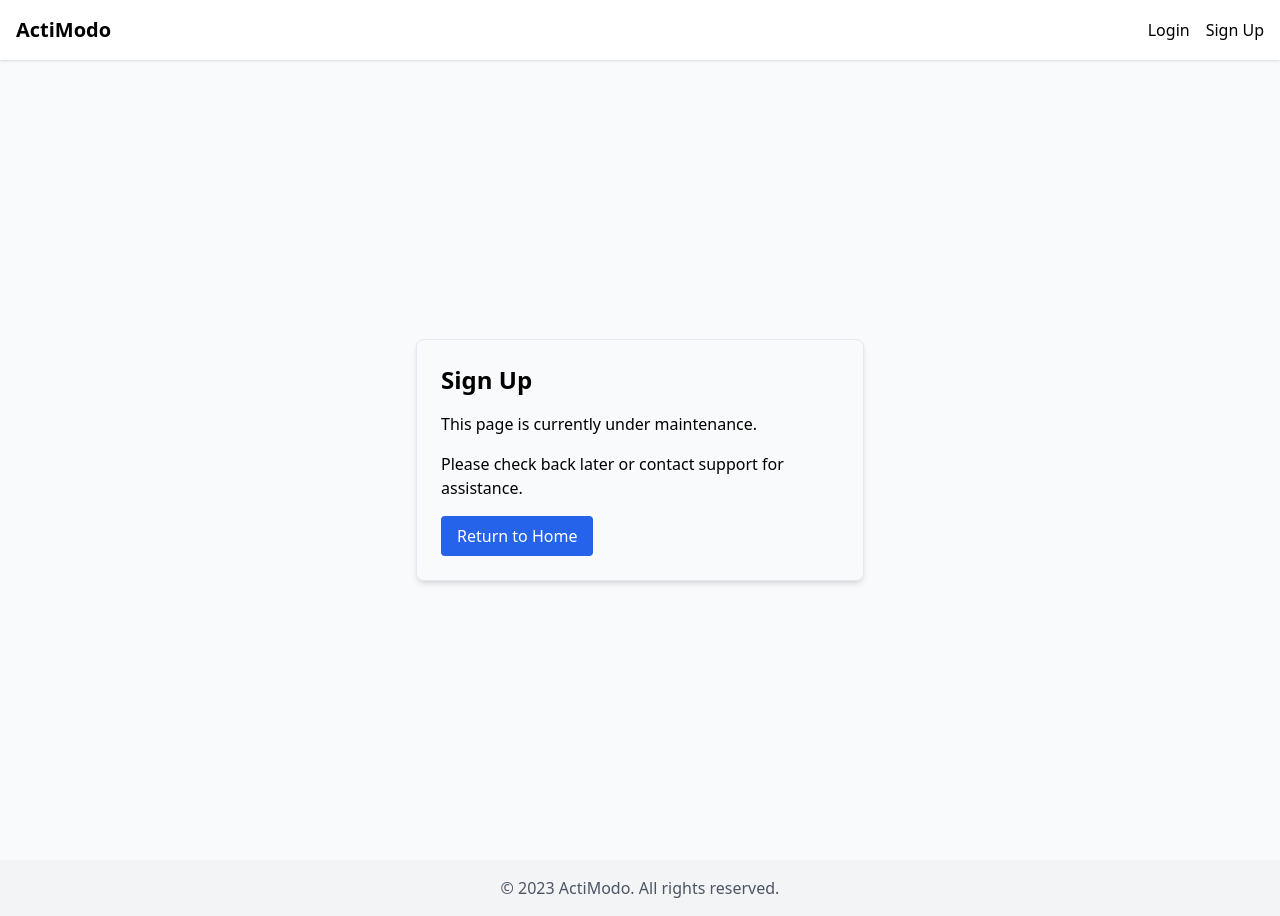
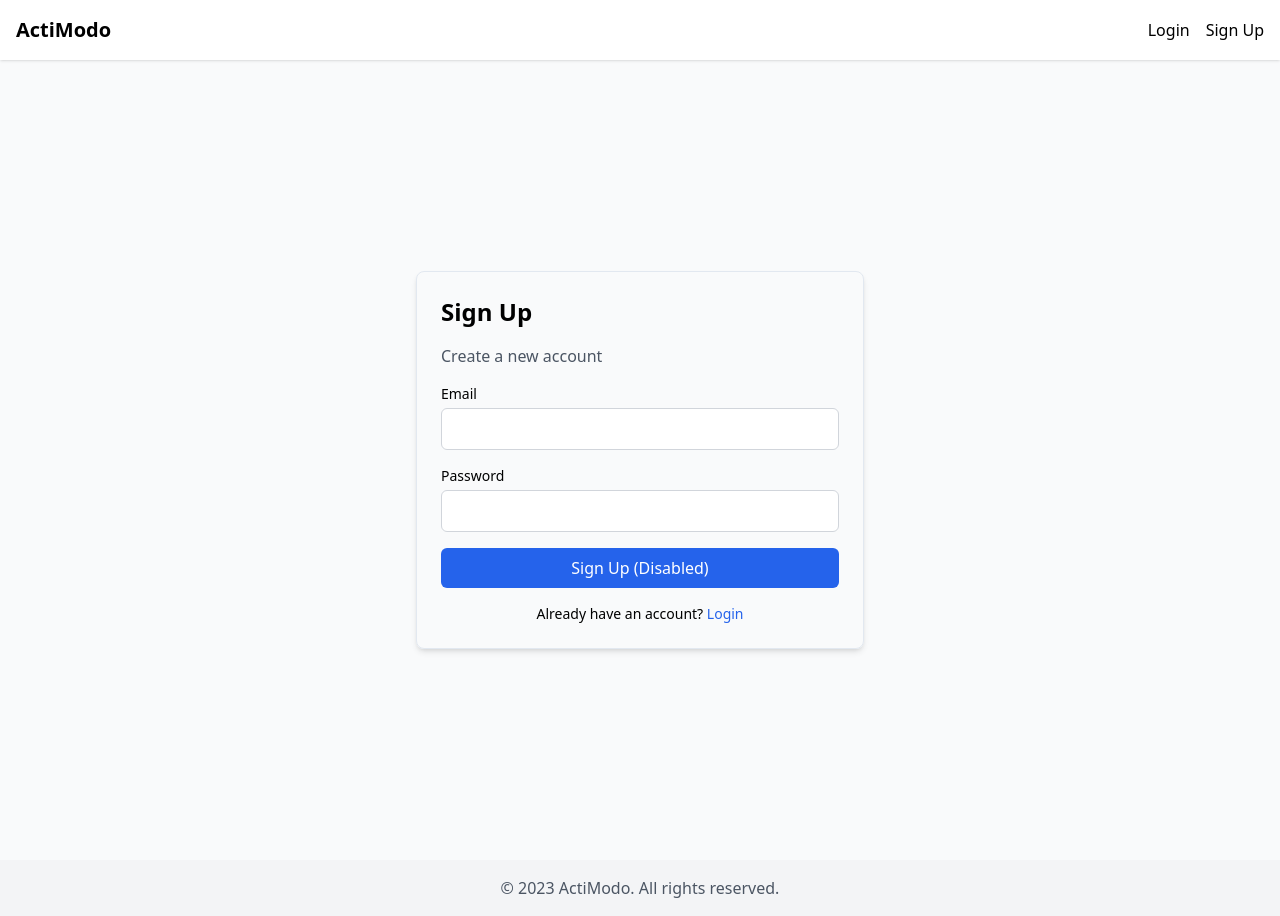
Before and after one commit to DaWakeOne/football-booking-frontend, a Next.js app: page /signup in a window 1280 px wide. Built offline with nearby package versions, Linux system fonts and the light colour scheme.

Commit message:
feat: create simplified auth provider and forms
Add minimal auth provider and disabled signup/login forms.

Co-authored-by: null <207567534+DaWakeOne@users.noreply.github.com>

```diff
--- a/app/layout.tsx
+++ b/app/layout.tsx
@@ -1,6 +1,7 @@
 import type React from "react"
 import "./globals.css"
 import type { Metadata } from "next"
+import { AuthProvider } from "@/components/auth-provider"
 
 export const metadata: Metadata = {
   title: "ActiModo - Football Field Booking Platform",
@@ -16,6 +17,7 @@ export default function RootLayout({
   return (
     <html lang="en">
       <body className="min-h-screen bg-gray-50">
+        <AuthProvider>
           <header className="bg-white p-4 shadow">
             <div className="container mx-auto flex items-center justify-between">
               <a href="/" className="text-xl font-bold">
@@ -37,6 +39,7 @@ export default function RootLayout({
               <p>© 2023 ActiModo. All rights reserved.</p>
             </div>
           </footer>
+        </AuthProvider>
       </body>
     </html>
   )
--- a/app/login/page.tsx
+++ b/app/login/page.tsx
@@ -1,13 +1,20 @@
+import { LoginForm } from "@/components/login-form"
+
 export default function LoginPage() {
   return (
     <div className="flex min-h-screen flex-col items-center justify-center p-4">
       <div className="w-full max-w-md space-y-4 rounded-lg border p-6 shadow-md">
         <h1 className="text-2xl font-bold">Login</h1>
-        <p>This page is currently under maintenance.</p>
-        <p>Please check back later or contact support for assistance.</p>
-        <a href="/" className="inline-block rounded bg-blue-600 px-4 py-2 text-white hover:bg-blue-700">
-          Return to Home
-        </a>
+        <p className="text-gray-600">Access your account</p>
+        <LoginForm />
+        <div className="text-center text-sm">
+          <p>
+            Don't have an account?{" "}
+            <a href="/signup" className="text-blue-600 hover:underline">
+              Sign Up
+            </a>
+          </p>
+        </div>
       </div>
     </div>
   )
--- a/app/setup-profile/page.tsx
+++ b/app/setup-profile/page.tsx
@@ -3,7 +3,7 @@ export default function SetupProfilePage() {
     <div className="flex min-h-screen flex-col items-center justify-center p-4">
       <div className="w-full max-w-md space-y-4 rounded-lg border p-6 shadow-md">
         <h1 className="text-2xl font-bold">Setup Profile</h1>
-        <p>This page is currently under maintenance.</p>
+        <p>This feature is currently under maintenance.</p>
         <p>Please check back later or contact support for assistance.</p>
         <a href="/" className="inline-block rounded bg-blue-600 px-4 py-2 text-white hover:bg-blue-700">
           Return to Home
--- a/app/signup/page.tsx
+++ b/app/signup/page.tsx
@@ -1,13 +1,20 @@
+import { SignupForm } from "@/components/signup-form"
+
 export default function SignupPage() {
   return (
     <div className="flex min-h-screen flex-col items-center justify-center p-4">
       <div className="w-full max-w-md space-y-4 rounded-lg border p-6 shadow-md">
         <h1 className="text-2xl font-bold">Sign Up</h1>
-        <p>This page is currently under maintenance.</p>
-        <p>Please check back later or contact support for assistance.</p>
-        <a href="/" className="inline-block rounded bg-blue-600 px-4 py-2 text-white hover:bg-blue-700">
-          Return to Home
-        </a>
+        <p className="text-gray-600">Create a new account</p>
+        <SignupForm />
+        <div className="text-center text-sm">
+          <p>
+            Already have an account?{" "}
+            <a href="/login" className="text-blue-600 hover:underline">
+              Login
+            </a>
+          </p>
+        </div>
       </div>
     </div>
   )
--- /dev/null
+++ b/components/auth-provider.tsx
@@ -0,0 +1,37 @@
+"use client"
+
+import type React from "react"
+import { createContext, useContext, useState } from "react"
+
+// Create a simple context with minimal functionality
+const AuthContext = createContext<{
+  user: null | { id: string; email: string }
+  userRole: string | null
+  isLoading: boolean
+}>({
+  user: null,
+  userRole: null,
+  isLoading: false,
+})
+
+export function AuthProvider({ children }: { children: React.ReactNode }) {
+  const [isLoading] = useState(false)
+
+  // Return a simplified provider that doesn't actually do authentication
+  return (
+    <AuthContext.Provider
+      value={{
+        user: null,
+        userRole: null,
+        isLoading,
+      }}
+    >
+      {children}
+    </AuthContext.Provider>
+  )
+}
+
+// Export the useAuth hook
+export function useAuth() {
+  return useContext(AuthContext)
+}
--- /dev/null
+++ b/components/login-form.tsx
@@ -0,0 +1,49 @@
+"use client"
+
+import type React from "react"
+
+import { useState } from "react"
+
+export function LoginForm() {
+  const [email, setEmail] = useState("")
+  const [password, setPassword] = useState("")
+
+  const handleSubmit = (e: React.FormEvent) => {
+    e.preventDefault()
+    alert("Login functionality is currently disabled.")
+  }
+
+  return (
+    <form onSubmit={handleSubmit} className="space-y-4">
+      <div>
+        <label htmlFor="email" className="block text-sm font-medium">
+          Email
+        </label>
+        <input
+          id="email"
+          type="email"
+          value={email}
+          onChange={(e) => setEmail(e.target.value)}
+          className="mt-1 block w-full rounded-md border border-gray-300 px-3 py-2"
+          required
+        />
+      </div>
+      <div>
+        <label htmlFor="password" className="block text-sm font-medium">
+          Password
+        </label>
+        <input
+          id="password"
+          type="password"
+          value={password}
+          onChange={(e) => setPassword(e.target.value)}
+          className="mt-1 block w-full rounded-md border border-gray-300 px-3 py-2"
+          required
+        />
+      </div>
+      <button type="submit" className="w-full rounded-md bg-blue-600 px-4 py-2 text-white hover:bg-blue-700">
+        Login (Disabled)
+      </button>
+    </form>
+  )
+}
--- /dev/null
+++ b/components/signup-form.tsx
@@ -0,0 +1,49 @@
+"use client"
+
+import type React from "react"
+
+import { useState } from "react"
+
+export function SignupForm() {
+  const [email, setEmail] = useState("")
+  const [password, setPassword] = useState("")
+
+  const handleSubmit = (e: React.FormEvent) => {
+    e.preventDefault()
+    alert("Signup functionality is currently disabled.")
+  }
+
+  return (
+    <form onSubmit={handleSubmit} className="space-y-4">
+      <div>
+        <label htmlFor="email" className="block text-sm font-medium">
+          Email
+        </label>
+        <input
+          id="email"
+          type="email"
+          value={email}
+          onChange={(e) => setEmail(e.target.value)}
+          className="mt-1 block w-full rounded-md border border-gray-300 px-3 py-2"
+          required
+        />
+      </div>
+      <div>
+        <label htmlFor="password" className="block text-sm font-medium">
+          Password
+        </label>
+        <input
+          id="password"
+          type="password"
+          value={password}
+          onChange={(e) => setPassword(e.target.value)}
+          className="mt-1 block w-full rounded-md border border-gray-300 px-3 py-2"
+          required
+        />
+      </div>
+      <button type="submit" className="w-full rounded-md bg-blue-600 px-4 py-2 text-white hover:bg-blue-700">
+        Sign Up (Disabled)
+      </button>
+    </form>
+  )
+}
```
Lines whose indentation alone changed are shown as unchanged.
